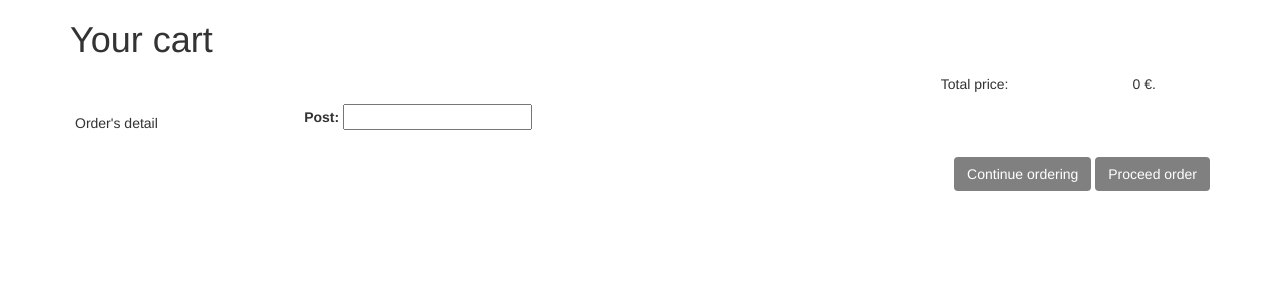
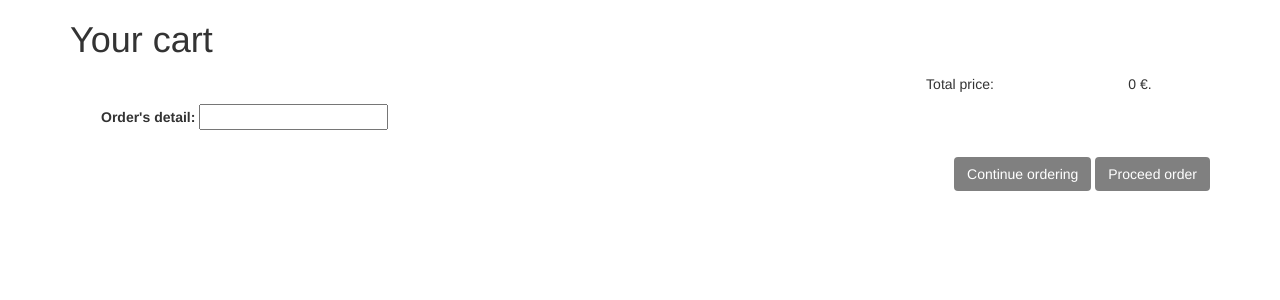
Before and after one commit to ngubenkov/menu, a Django app: page /cart/detail/ in a window 1280 px wide. Shown: the part 86-386 px from the top of the page. Run offline with Django 3.2, Linux system fonts and the light colour scheme; parts of the project's set-up code (start-up, migrations or seed data) failed here and were passed over; some libraries are stand-ins or nearby versions.

Commit message:
Comment is done. Need to add login page

```diff
--- a/cart/forms.py
+++ b/cart/forms.py
@@ -10,4 +10,4 @@ class CartAddProductForm(forms.Form):
 
 
 class CommentForm(forms.Form):
-    post =forms.CharField(required=False)
+    post =forms.CharField(required=False, label="Order's detail")
--- a/cart/templates/cart/detail.html
+++ b/cart/templates/cart/detail.html
@@ -43,13 +43,12 @@
         <td>{{ cart.get_total_price }} €.</td>
       </tr>
       <tr>
-        <td>Order's detail</td>
         <td>
-          <form action="{% url 'cart:CartSubmit' %}" method="post">
-            {% csrf_token %}
-            {{ form.as_p }}
 
         </td>
+        <td><form action="{% url 'cart:CartSubmit' %}" method="post">
+        {% csrf_token %}
+        {{ form.as_p }}</td>
         <td></td>
         <td></td>
         <td></td>
```
Also changed, not shown: db.sqlite3.
